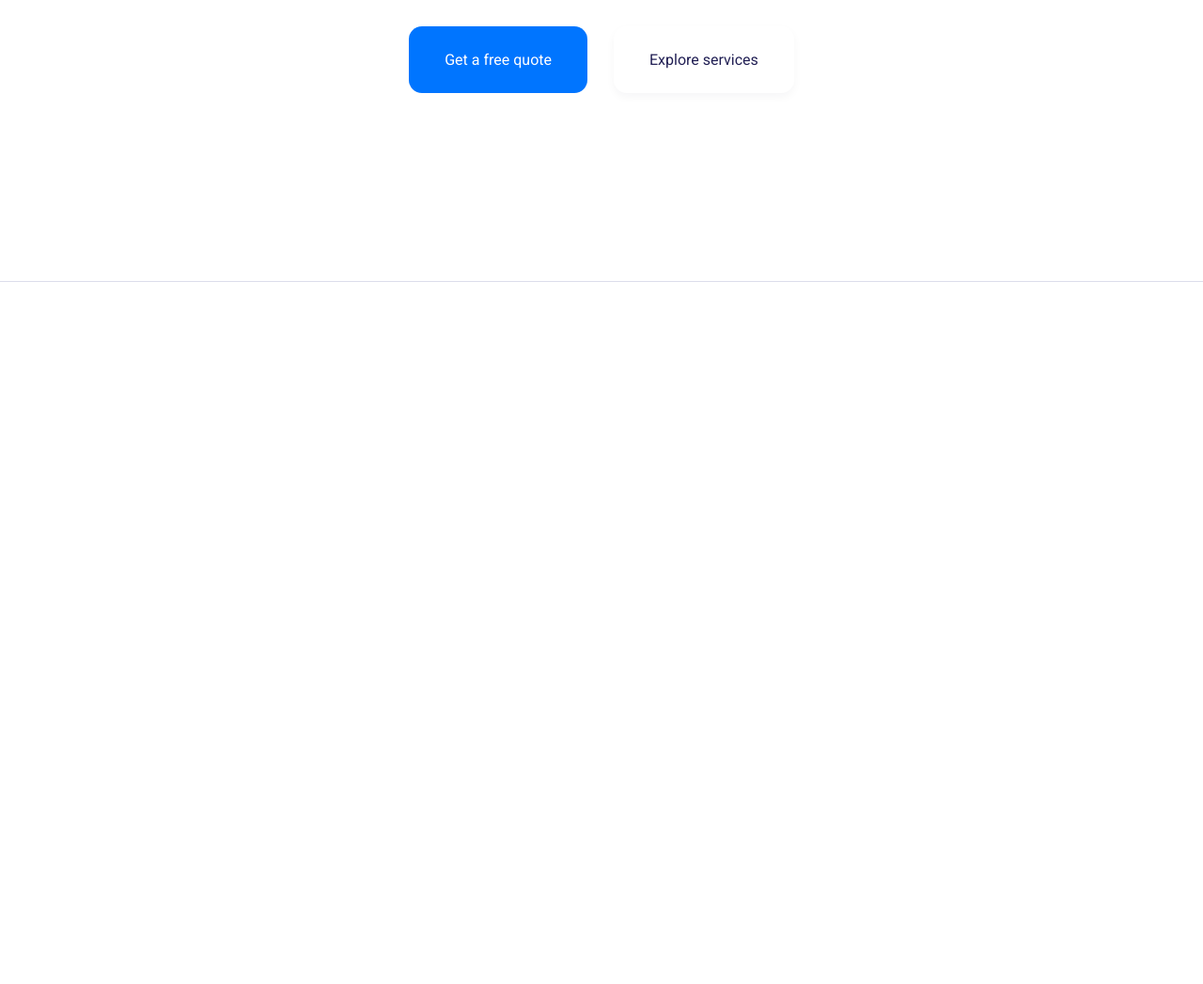
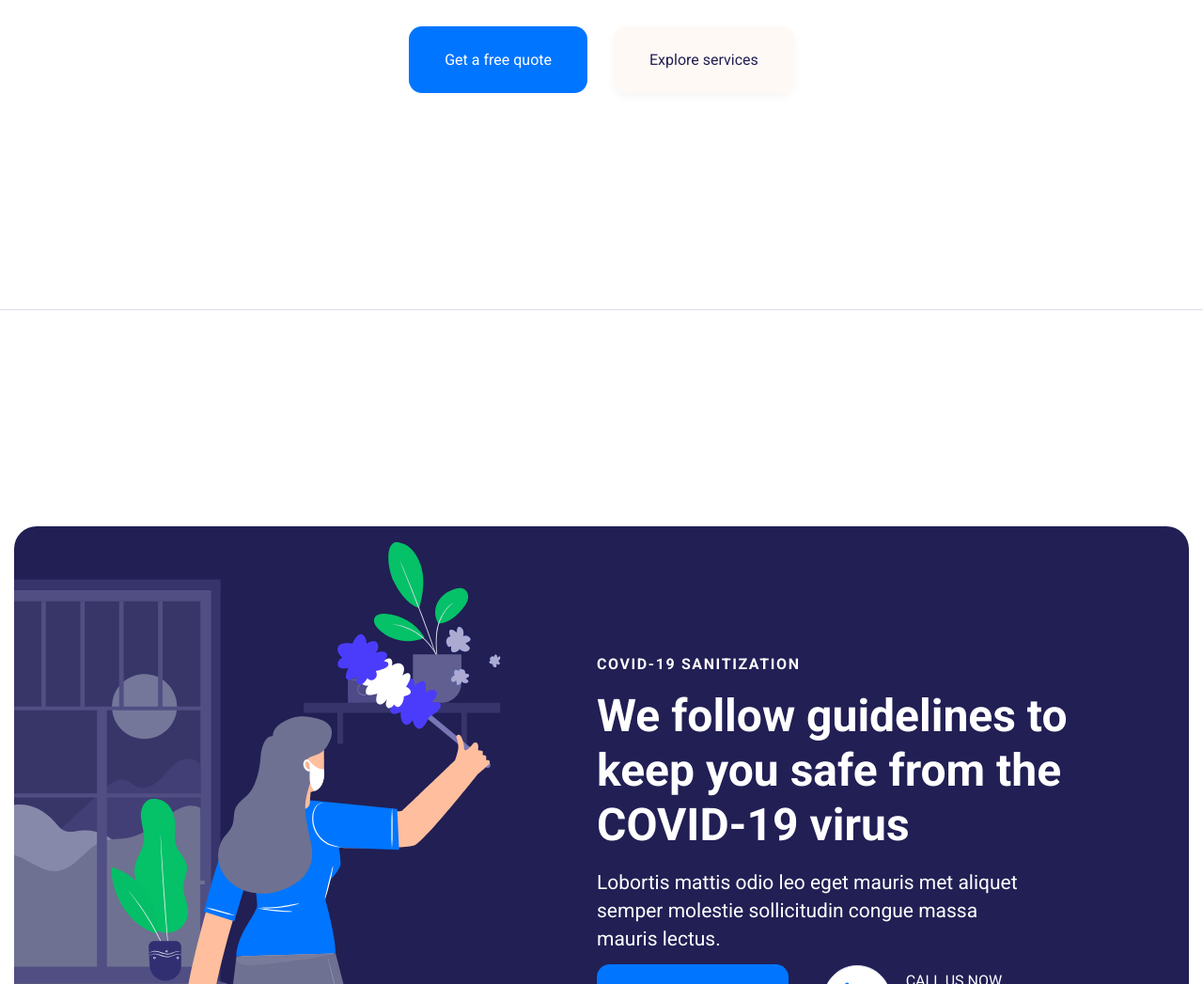
Before and after one commit to Siyalov/cleaning_site_X, a plain HTML site: page index.html in a window 1280 px wide. Shown: the part 1753-2800 px from the top of the page at 94% size. Before the commit the page ends 2053 px from the top, so only its background shows below. Drawn offline with Linux system fonts and the light colour scheme.

Commit message:
covid__block

```diff
--- a/index.html
+++ b/index.html
@@ -126,6 +126,49 @@
 
 
       </div>
+   </section>
+
+   <section class="covid">
+      <div class="wrapper">
+         <div class="covid__block">
+            <div class="covid__content">
+               <div class="covid__text">
+                  <h4>
+                     Covid-19 sanitization
+                  </h4>
+                  <h1>
+                     We follow guidelines to keep
+                     you safe from the COVID-19
+                     virus
+                  </h1>
+                  <p>
+                     Lobortis mattis odio leo eget mauris met aliquet semper molestie
+                     sollicitudin congue massa mauris lectus.
+                  </p>
+               </div>
+               <div class="covid__buttons">
+                  <a class="btn covid__btn" href="">Get a free quote</a>
+                  <div class="covid__phone">
+                     <a href="   ">
+                        <img src="img/phone.svg" alt="phone">
+
+                     </a>
+                     <div class="covid__phone_block">
+
+                        <p>
+                           Call us now
+                         </p>
+                         <h2>
+                           (414) 567 - 2109
+                        </h2>
+                     </div>
+                  </div>
+
+
+         </div>
+
+
+      </div>
 
 
    </section>
--- a/style.css
+++ b/style.css
@@ -43,10 +43,12 @@ a {
    border-radius: 14px;
    width: fit-content;
    height: fit-content;
+   cursor: pointer;
+   background-color: #fef9f5fb;
 }
 
 .btn__white:hover{
-   background-color: #fff5ee;
+   background-color: #ede9e5bb;
 }
 
 
@@ -107,8 +109,12 @@ header {
    gap: 24px;
 
 }
+
+section {
+   padding: 230px 0;
+}
+
 .welcome {
-   padding: 230px 0;
    background: url("img/Group.jpg") no-repeat;
    background-size: 40%;
    background-position-x: right;
@@ -135,14 +141,14 @@ header {
    margin: 28px 0 ;
 
 }
-.welcome__buttons {
+.welcome__buttons, .covid__buttons {
    display: flex;
    justify-content: space-between;
    align-items: center;
 
 }
 
-.welcome__phone {
+.welcome__phone, .covid__phone {
    display: flex;
    align-items: center;
    gap: 16px;
@@ -150,32 +156,29 @@ header {
 
 }
 
-.welcome__btn {
+.welcome__btn, .covid__btn {
    font-size: 18px;
    padding: 18px 36px;
 
 
 }
-.welcome__phone_block h2 {
+.welcome__phone_block h2, .covid__phone_block h2 {
    font-size: 30px;
-
-
 }
 
-.welcome__phone_block p {
+.welcome__phone_block p, .covid__phone_block p {
    font-size: 16px;
    text-transform: uppercase;
+   margin-bottom: 4px;
+}
 
-
-}
 .services__text {
    display: flex;
    align-items: center;
    text-align: center;
    flex-direction: column;
 }
-.services {
-   padding: 200px;
+.services  {
    border-bottom: 1px solid  #DCDDEB;
 }
 
@@ -222,3 +225,49 @@ header {
 .services__buttons div {
   padding: 26px 38px;
 }
+
+.covid__text {
+   display: flex;
+   flex-direction: column;
+   gap: 17px;
+}
+
+.covid__block {
+   display: flex;
+   justify-content: flex-end;
+   align-items: center;
+   background: #211F54;
+   border-radius: 24px;
+   padding-right: 74px;
+   padding: 137px 74px;
+   color: white;
+   background: url("img/covid.svg") no-repeat #211F54;
+
+
+}
+
+.covid__content {
+   max-width: 556px;
+}
+
+.covid__content h4 {
+   font-size: 16px;
+   letter-spacing: 1.6px;
+   text-transform: uppercase;
+}
+
+.covid__content h1 {
+   font-size: 48px;
+   line-height: 58px;
+}
+
+.covid__text p {
+   font-size: 21px;
+   line-height: 30px;
+   max-width: 474px;
+   margin-bottom: 12px;
+}
+.covid__btn {
+
+   padding: 26px 38px;
+}
```
Also changed, not shown: img/covid.svg (added).
